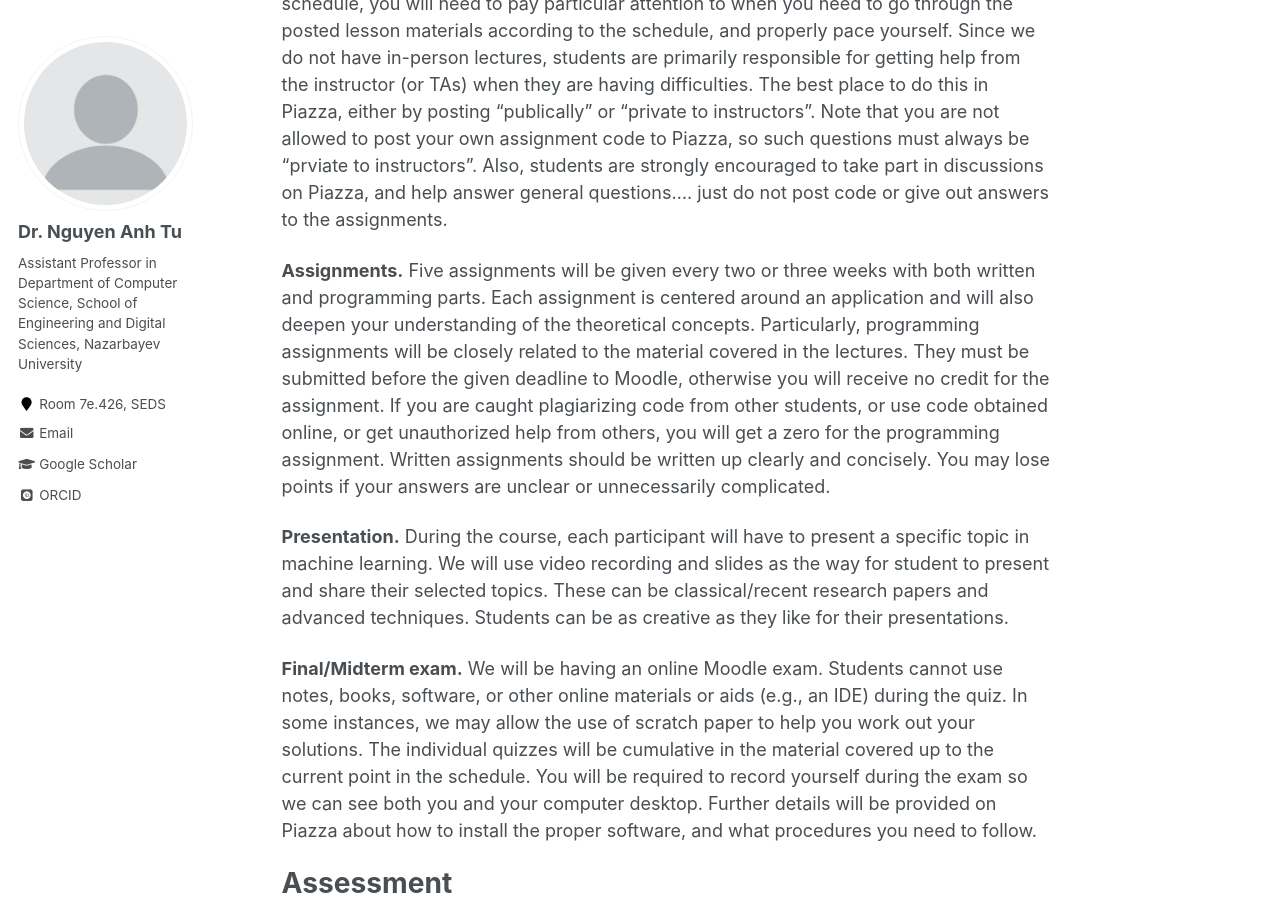
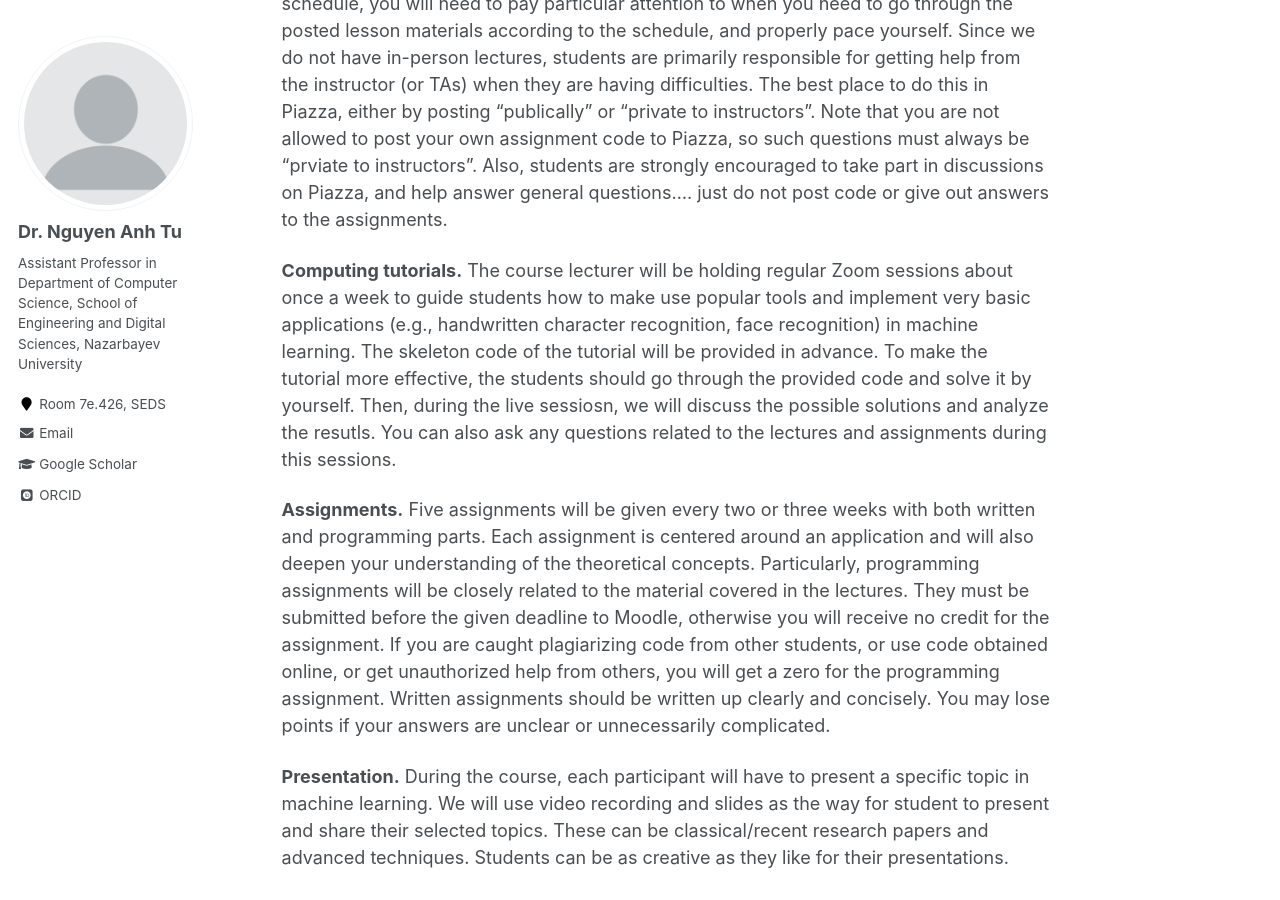
Before and after one commit to tunguyen87/seds-ml, a Jekyll site: the page built from _pages/about.md, in a window 1280 px wide and 900 px high, scrolled down 2375 px. Built offline with Jekyll 4.4.1, drawn with Linux system fonts in a browser that asks for light colours; some web fonts are replaced.

Commit message:
Update about.md

```diff
--- a/_pages/about.md
+++ b/_pages/about.md
@@ -64,6 +64,8 @@ Course structure
 ======
 This semester, the course will be completely online. The pages linked from the “Lecture Schedule” page provide materials for the individual lessons, which consist of on-line videos and/or readings.  Given that we do not have in-person lectures to help keep you on schedule, you will need to pay particular attention to when you need to go through the posted lesson materials according to the schedule, and properly pace yourself. Since we do not have in-person lectures, students are primarily responsible for getting help from the instructor (or TAs) when they are having difficulties. The best place to do this in Piazza, either by posting “publically” or “private to instructors”.  Note that you are not allowed to post your own assignment code to Piazza, so such questions must always be “prviate to instructors”.  Also, students are strongly encouraged to take part in discussions on Piazza, and help answer general questions…. just do not post code or give out answers to the assignments.
 
+**Computing tutorials.** The course lecturer will be holding regular Zoom sessions about once a week to guide students how to make use popular tools and implement very basic applications (e.g., handwritten character recognition, face recognition) in machine learning. The skeleton code of the tutorial will be provided in advance. To make the tutorial more effective, the students should go through the provided code and solve it by yourself. Then, during the live sessiosn, we will discuss the possible solutions and analyze the resutls. You can also ask any questions related to the lectures and assignments during this sessions.
+
 **Assignments.** Five assignments will be given every two or three weeks with both written and programming parts. Each assignment is centered around an application and will also deepen your understanding of the theoretical concepts. Particularly, programming assignments will be closely related to the material covered in the lectures. They must be submitted before the given deadline to Moodle, otherwise you will receive no credit for the assignment. If you are caught plagiarizing code from other students, or use code obtained online, or get unauthorized help from others, you will get a zero for the programming assignment. Written assignments should be written up clearly and concisely. You may lose points if your answers are unclear or unnecessarily complicated.
 
 **Presentation.** During the course, each participant will have to present a specific topic in machine learning. We will use video recording and slides as the way for student to present and share their selected topics. These can be classical/recent research papers and advanced techniques. Students can be as creative as they like for their presentations.
```
